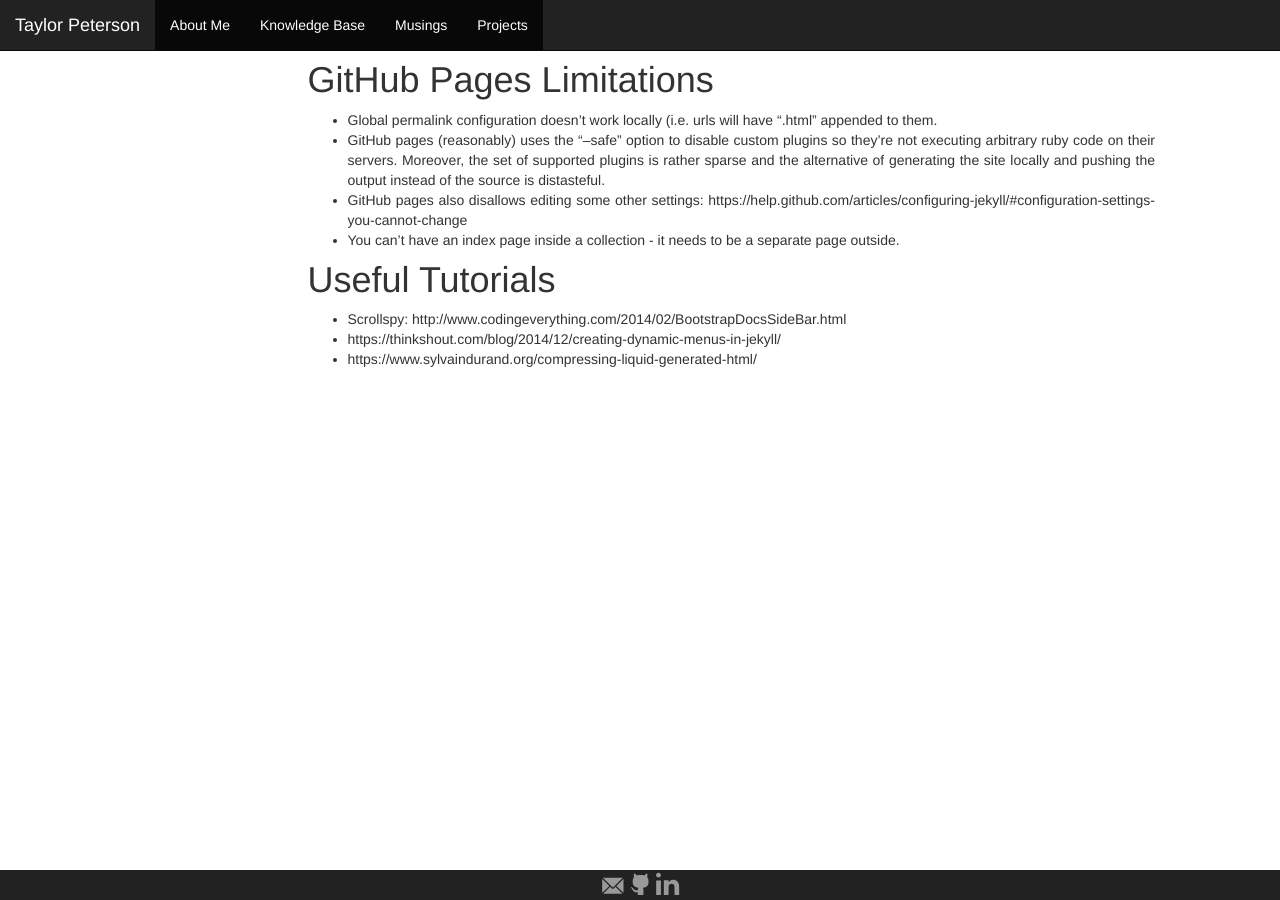
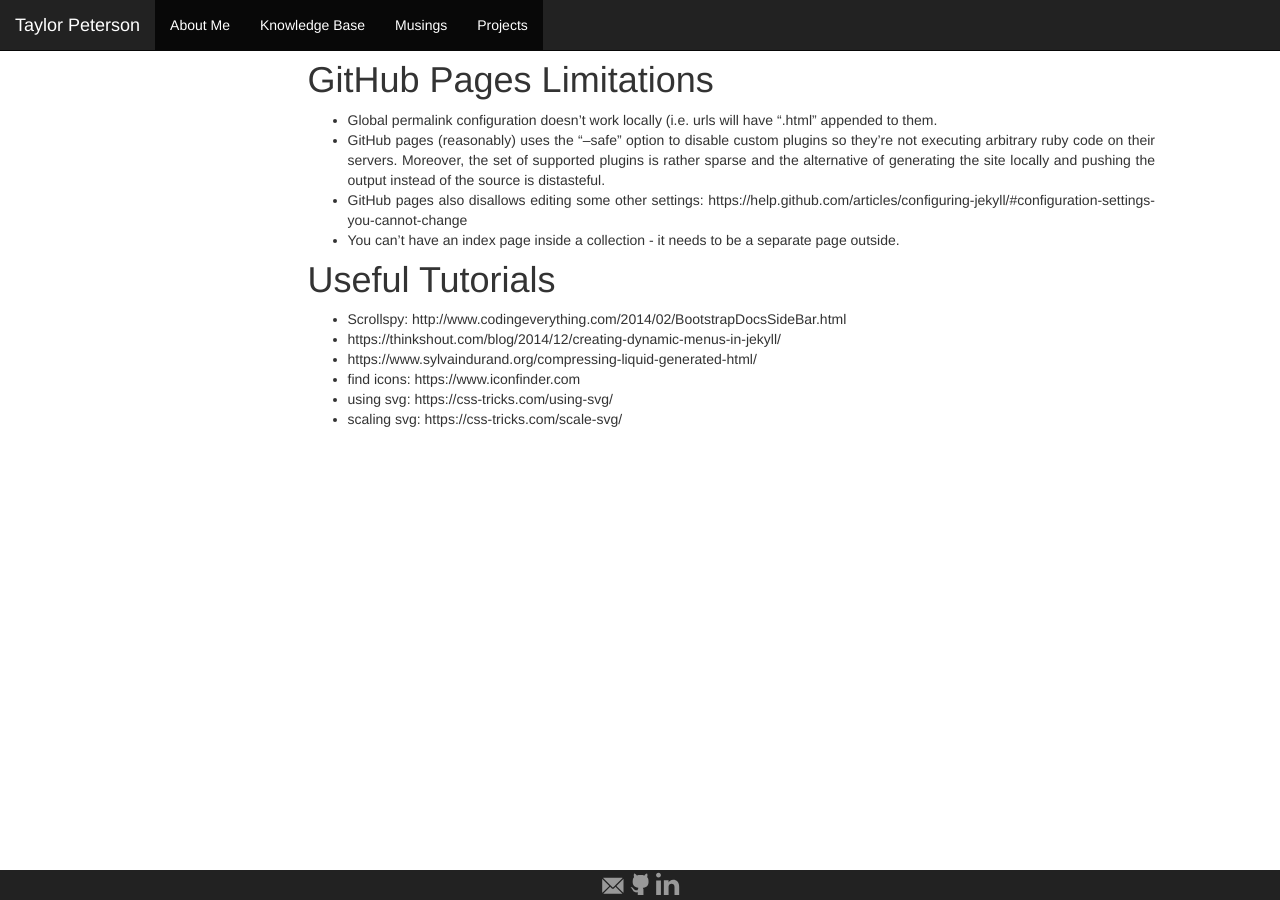
Before and after one commit to taylor-peterson/taylor-peterson.github.io, a Jekyll site: the page built from _knowledge_base/jekyll.md, in a window 1280 px wide. Built offline with Jekyll 4.4.1, drawn with Linux system fonts in a browser that asks for light colours; nearby versions of some CDN libraries.

Commit message:
Add svg links

```diff
--- a/_knowledge_base/jekyll.md
+++ b/_knowledge_base/jekyll.md
@@ -17,3 +17,6 @@
 * Scrollspy: http://www.codingeverything.com/2014/02/BootstrapDocsSideBar.html
 * https://thinkshout.com/blog/2014/12/creating-dynamic-menus-in-jekyll/
 * https://www.sylvaindurand.org/compressing-liquid-generated-html/
+* find icons: https://www.iconfinder.com
+* using svg: https://css-tricks.com/using-svg/
+* scaling svg: https://css-tricks.com/scale-svg/
```
